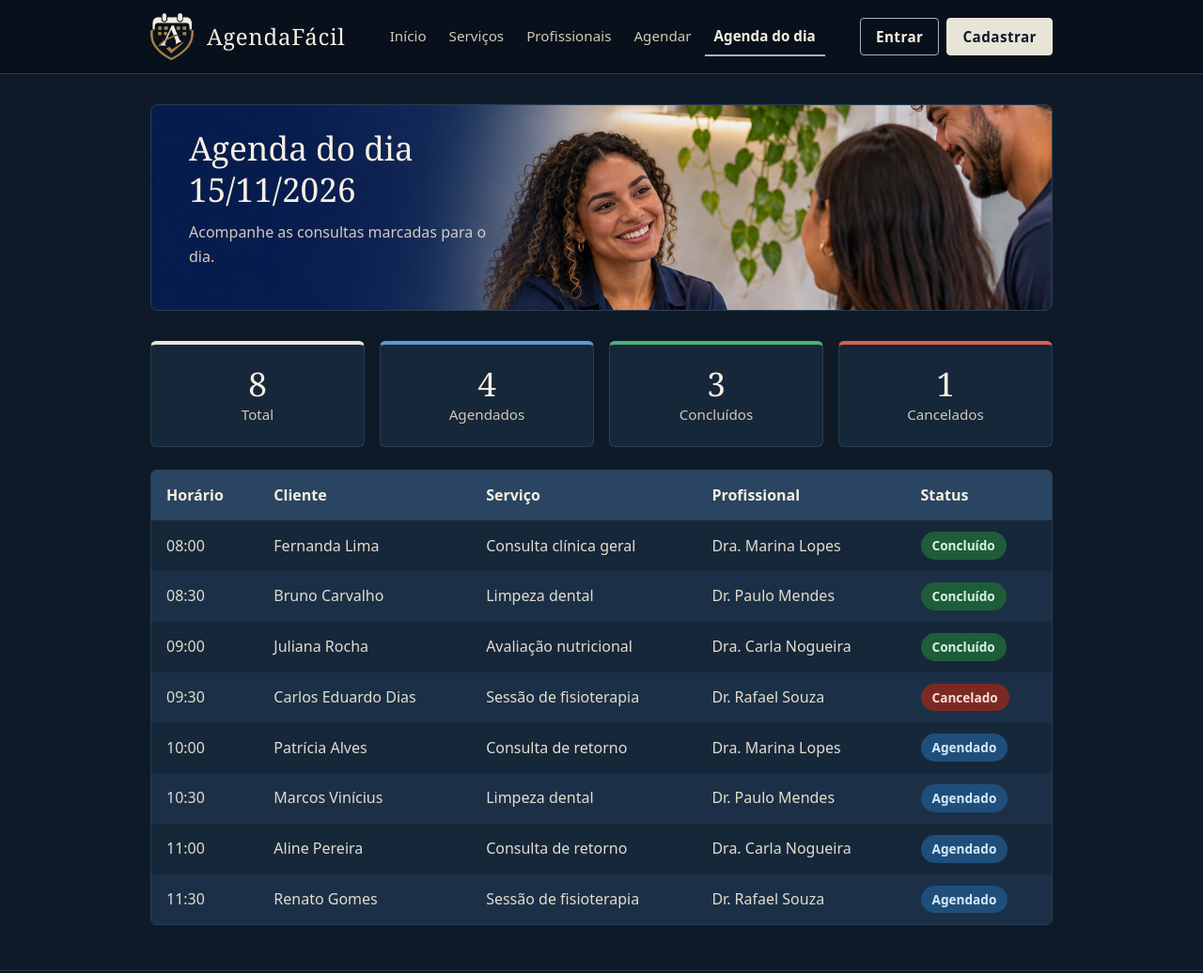
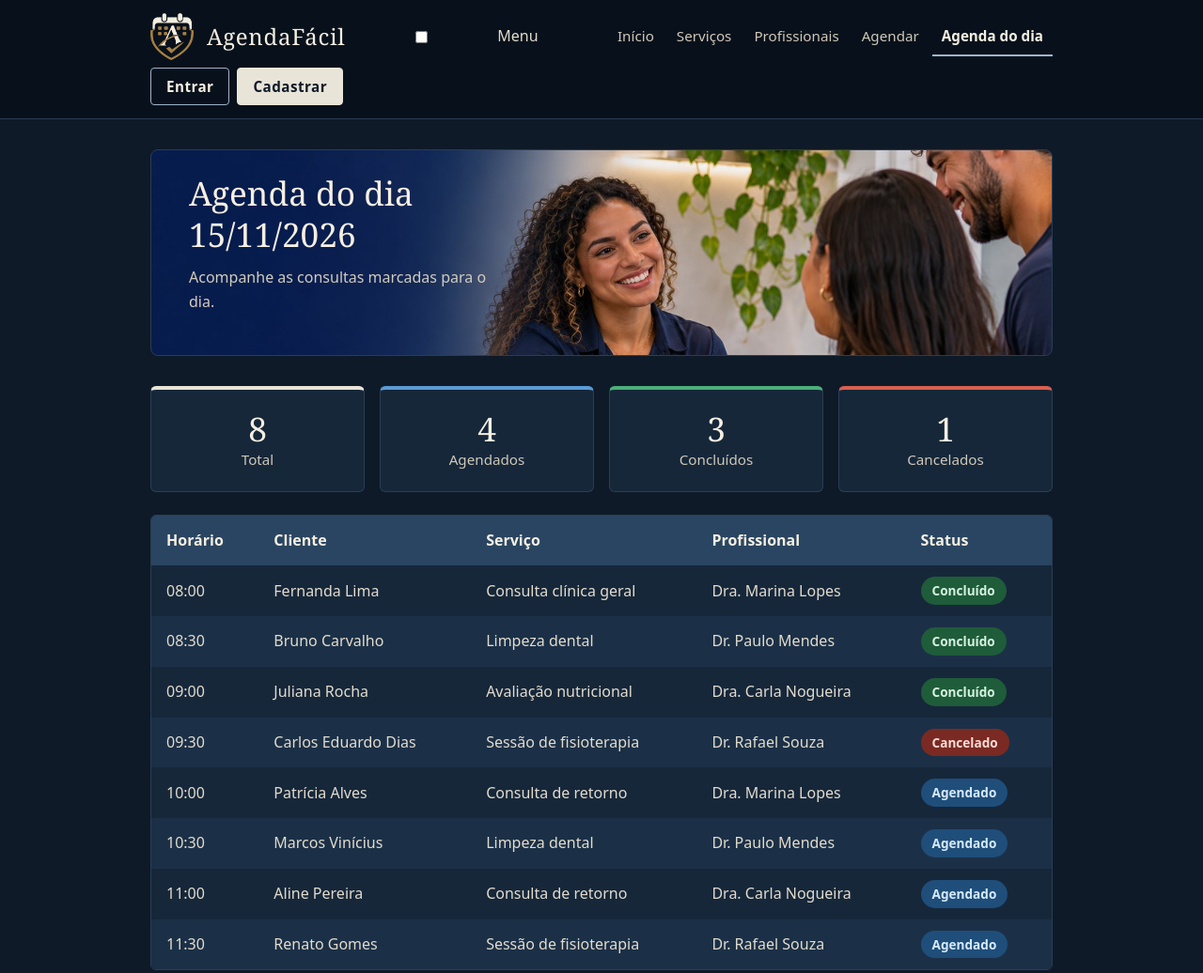
Before and after one commit to AldoBaltar/agendafacil, a plain HTML site: page agenda.html in a window 1280 px wide. Shown: the top 1036 px of the page at 94% size. Drawn offline with Linux system fonts and the light colour scheme.

Commit message:
adiciona botao de menu no cabecalho

```diff
--- a/agenda.html
+++ b/agenda.html
@@ -11,6 +11,8 @@
   <header class="cabecalho">
     <div class="container cabecalho-conteudo">
       <a class="logo" href="index.html"><img src="img/logo.png" alt="" width="44" height="48"><span>AgendaFácil</span></a>
+      <input type="checkbox" id="menu-aberto" class="menu-checkbox">
+      <label for="menu-aberto" class="menu-botao">Menu</label>
       <nav>
         <ul class="menu">
           <li><a href="index.html">Início</a></li>
```
Also changed, not shown: agendar.html (+2 -0 lines), cadastro.html (+2 -0 lines), confirmacao.html (+2 -0 lines), index.html (+2 -0 lines), login.html (+2 -0 lines), profissionais.html (+2 -0 lines), servicos.html (+2 -0 lines).
